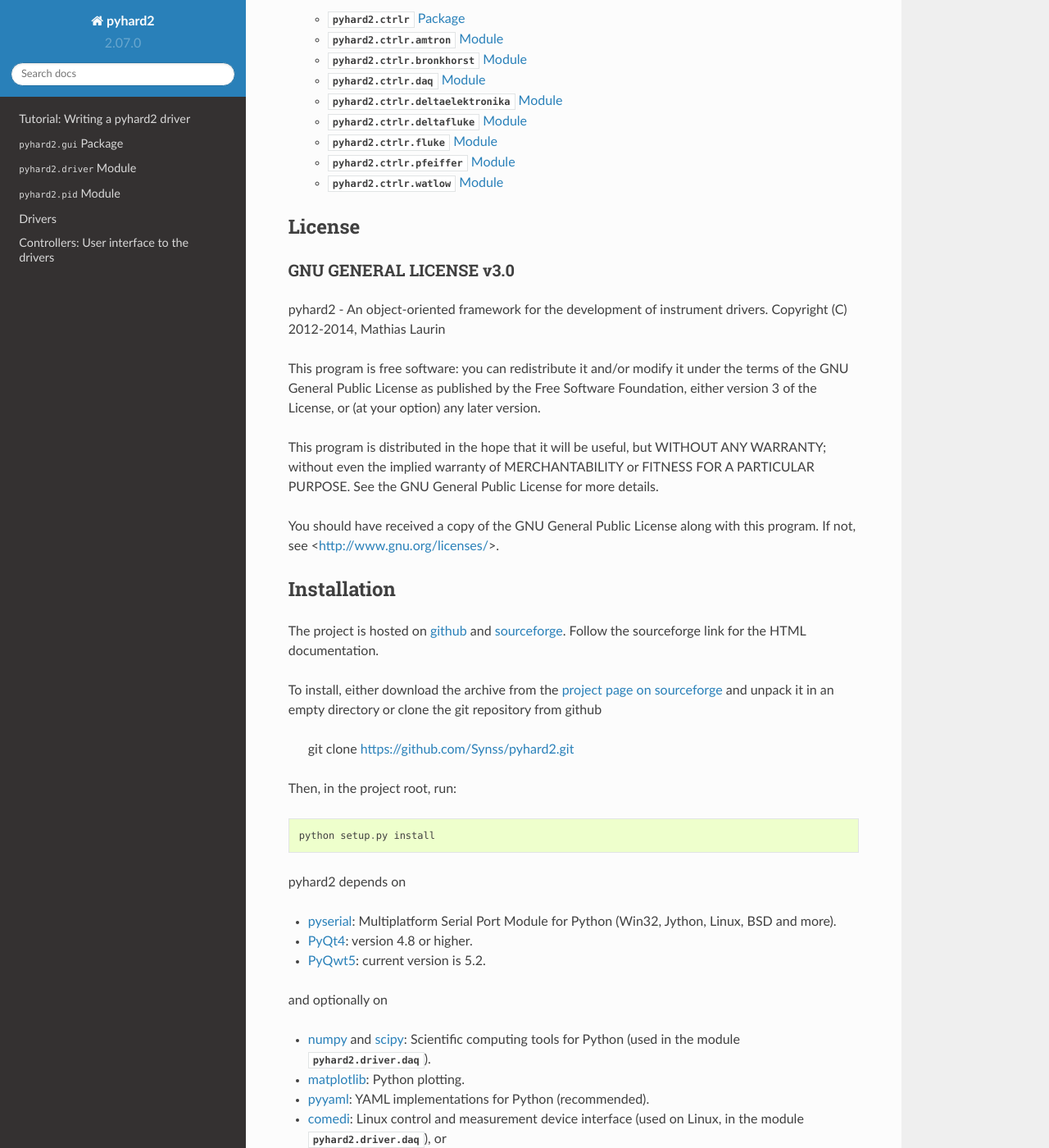
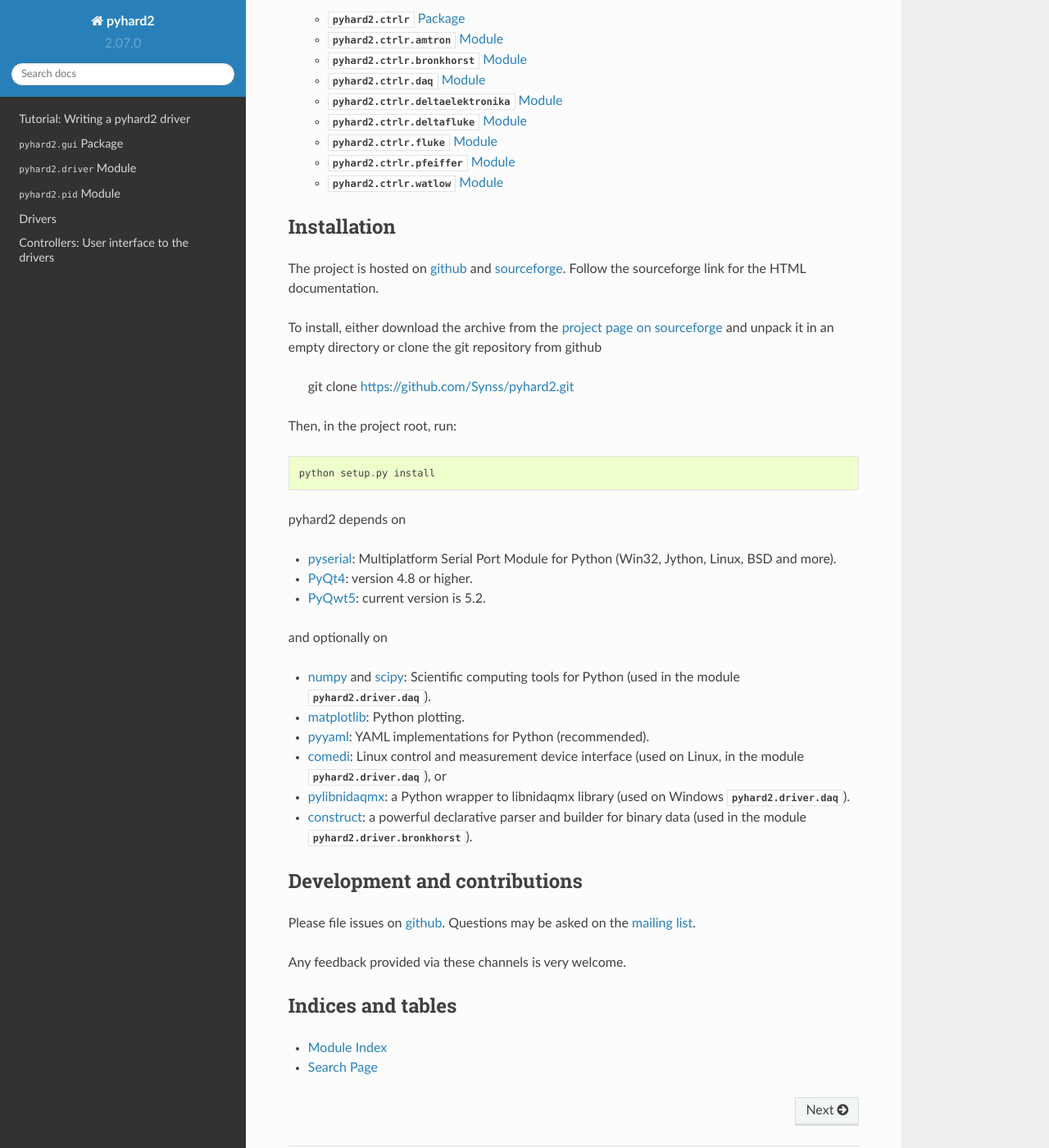
Before and after one commit to Synss/pyhard2, a Sphinx documentation site: the page built from documentation/index.rst, in a window 1280 px wide and 1400 px high, scrolled down 2465 px. Shown: the whole window at 82% size. Built offline with Sphinx 7.4.7 and the Read the Docs theme 2.0.0, drawn with Linux system fonts in a browser that asks for light colours; pages that are not in the unit, such as notebooks, are missing from menus; some of the changed text lies outside the part shown.

Commit message:
relicense

```diff
--- a/documentation/index.rst
+++ b/documentation/index.rst
@@ -114,29 +114,6 @@ Drivers and controllers
    apictrlr
 
 
-License
-=======
-
-GNU GENERAL LICENSE v3.0
-------------------------
-
-pyhard2 - An object-oriented framework for the development of instrument
-drivers.
-Copyright (C) 2012-2014, Mathias Laurin
-
-This program is free software: you can redistribute it and/or modify it under
-the terms of the GNU General Public License as published by the Free Software
-Foundation, either version 3 of the License, or (at your option) any later
-version.
-
-This program is distributed in the hope that it will be useful, but WITHOUT ANY
-WARRANTY; without even the implied warranty of MERCHANTABILITY or FITNESS FOR A
-PARTICULAR PURPOSE.  See the GNU General Public License for more details.
-
-You should have received a copy of the GNU General Public License along with
-this program.  If not, see <http://www.gnu.org/licenses/>.
-
-
 Installation
 ============
 
@@ -188,8 +165,8 @@ and optionally on
 .. _construct: http://construct.readthedocs.org/en/latest
 
 
-Development and contributing
-============================
+Development and contributions
+=============================
 
 Please file issues on `github <https://github.com/Synss/pyhard2/issues>`__.
 Questions may be asked on the `mailing list
```
